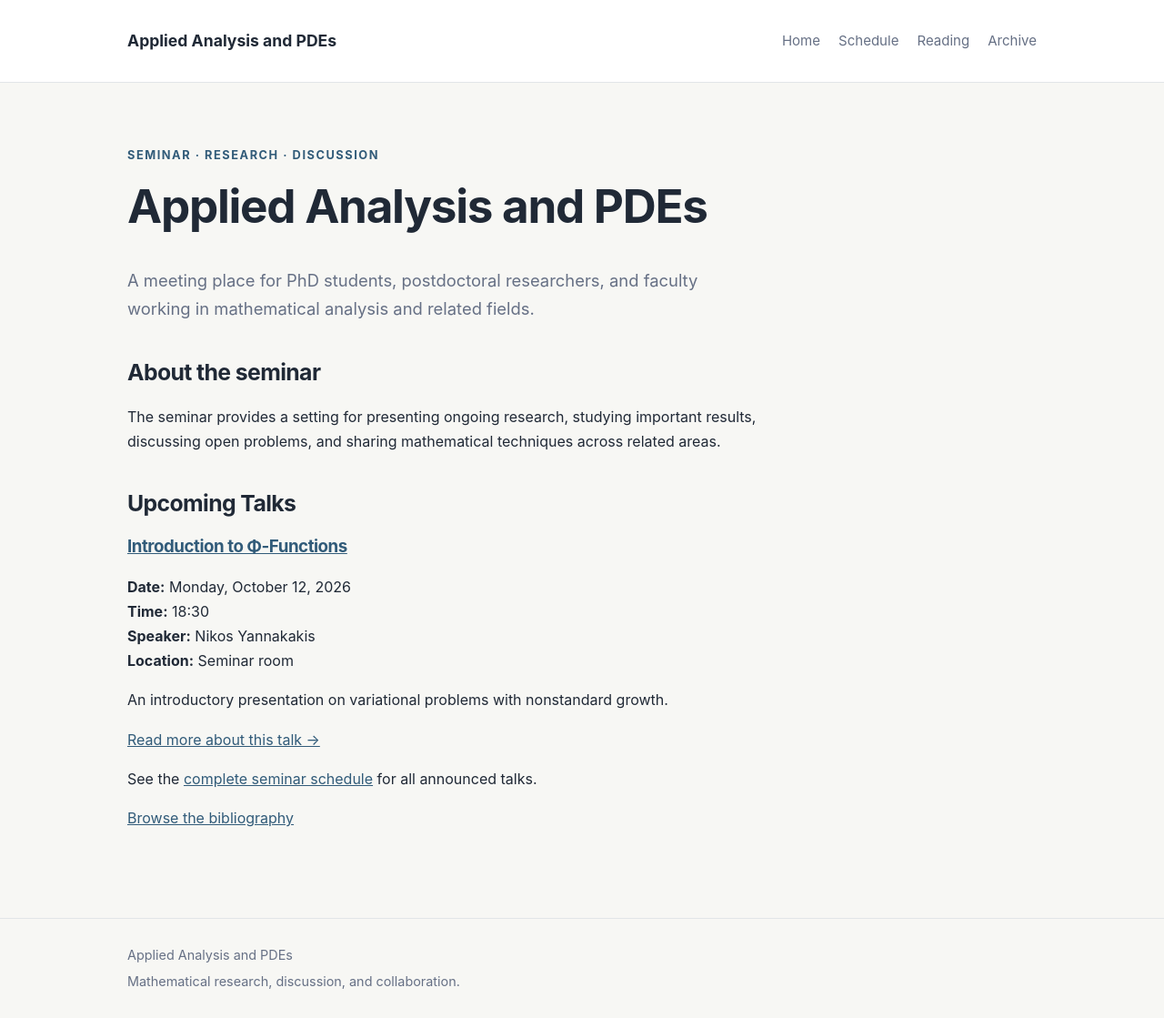
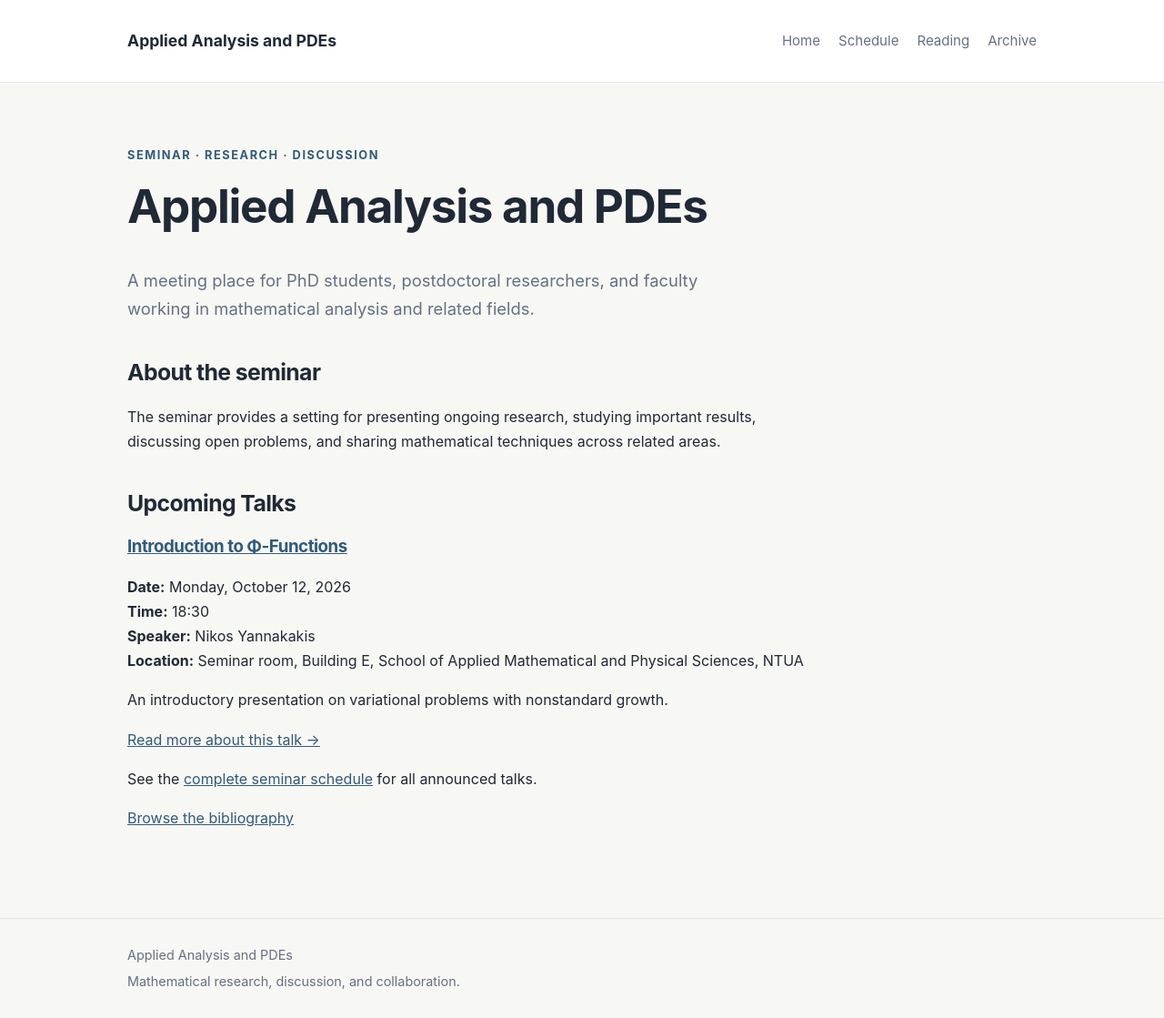
Before and after one commit to gvpantazis/math-seminar, a Jekyll site: the page built from index.md, in a window 1280 px wide. Shown: the whole page at 91% size. Built offline with Jekyll 4.4.1, drawn with Linux system fonts in a browser that asks for light colours.

Commit message:
Update 2026-10-20-example.md

```diff
--- a/_talks/2026-10-20-example.md
+++ b/_talks/2026-10-20-example.md
@@ -3,7 +3,7 @@ title: "Introduction to Φ-Functions"
 date: 2026-10-12
 speaker: "Nikos Yannakakis"
 time: "18:30"
-location: "Seminar room"
+location: "Seminar room, Building E, School of Applied Mathematical and Physical Sciences, NTUA"
 abstract: "An introductory presentation on variational problems with nonstandard growth."
 permalink: /talks/example/
 categories:
```
